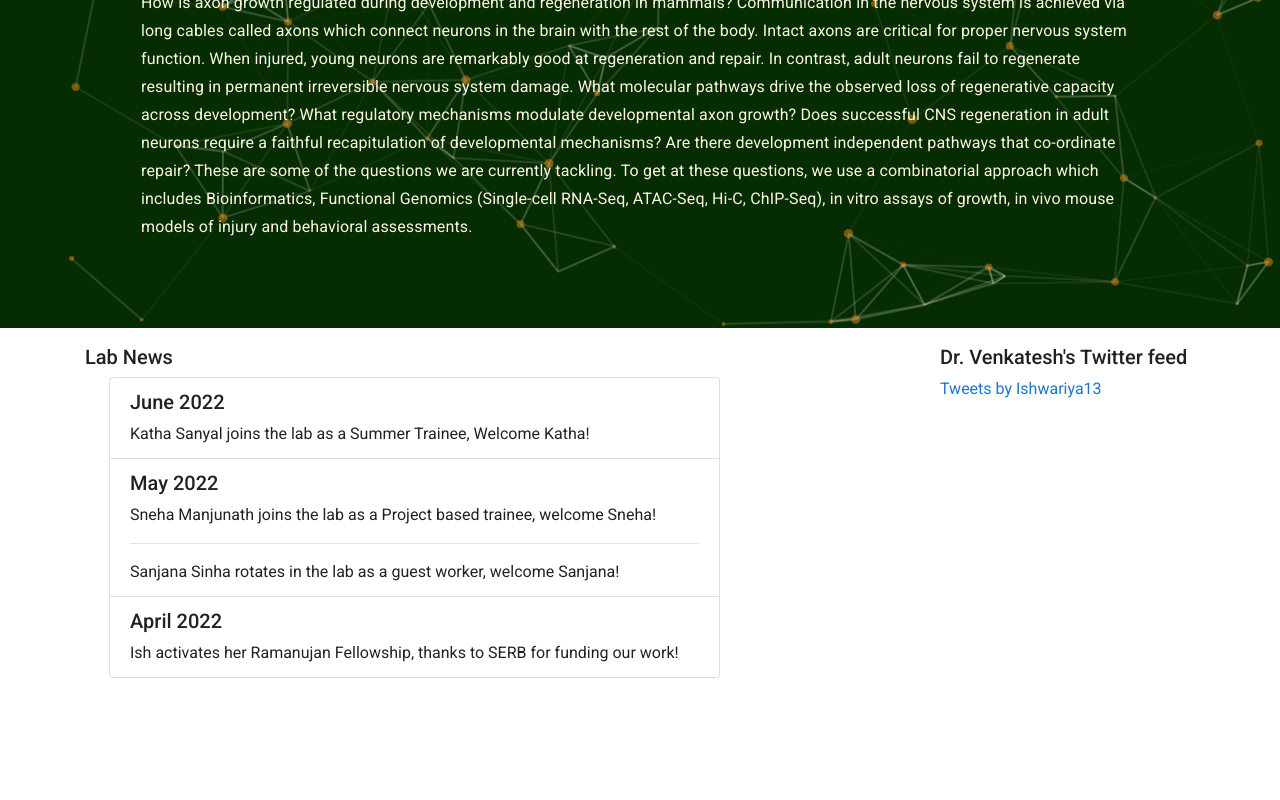
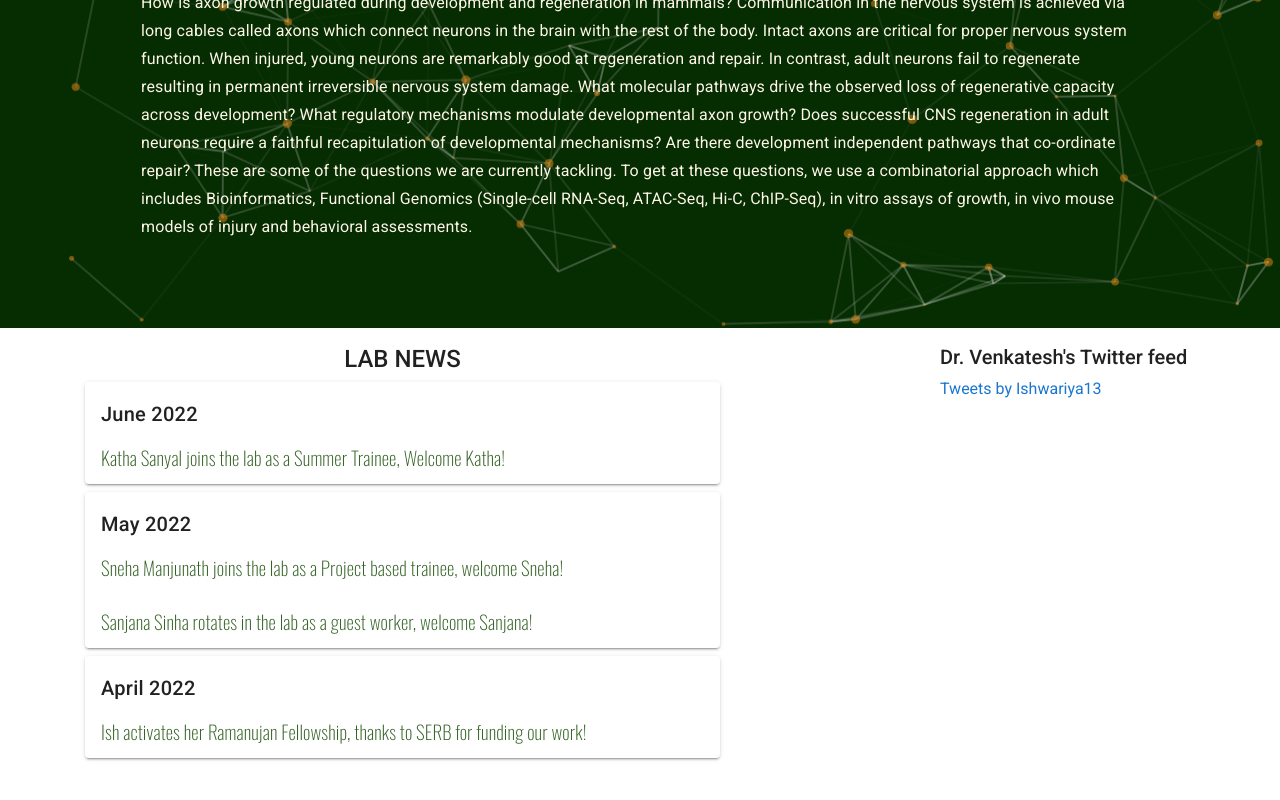
Before and after one commit to rdbcasillas/ishvenkatesh-lab, a Vue app: page / in a window 1280 px wide. Shown: the part 326-1126 px from the top of the page. Built offline with nearby package versions, Linux system fonts and the light colour scheme; what vue-particles would draw is missing.

Commit message:
improved lab news section

```diff
--- a/src/views/Home.vue
+++ b/src/views/Home.vue
@@ -38,39 +38,34 @@
           </v-col>
         </v-row>
 
-        <v-row class="mt-5">
+        <v-row class="mt-5 bottompage">
           <v-col cols="7">
-            <div>
-              <h5>Lab News</h5>
-              <ul class="list-group">
-                <li class="list-group-item">
-                  <h5>June 2022</h5>
-                  <span>
+            <h4 class="text-center">LAB NEWS</h4>
+            <v-card elevation="2">
+              <v-card-title>June 2022</v-card-title>
+              <v-card-text>
                 Katha Sanyal joins the lab as a Summer Trainee, Welcome
-                    Katha!
-                  </span>
-                </li>
-                <li class="list-group-item">
-                  <h5>May 2022</h5>
-                  <span>
+                Katha!</v-card-text
+              >
+            </v-card>
+            <v-card elevation="2" class="mt-2">
+              <v-card-title>May 2022</v-card-title>
+              <v-card-text>
                 Sneha Manjunath joins the lab as a Project based trainee,
                 welcome Sneha!
-                  </span>
-                  <hr />
-                  <span>
+              </v-card-text>
+              <v-card-text>
                 Sanjana Sinha rotates in the lab as a guest worker, welcome
                 Sanjana!
-                  </span>
-                </li>
-                <li class="list-group-item">
-                  <h5>April 2022</h5>
-                  <span>
+              </v-card-text>
+            </v-card>
+            <v-card elevation="2" class="mt-2">
+              <v-card-title>April 2022</v-card-title>
+              <v-card-text>
                 Ish activates her Ramanujan Fellowship, thanks to SERB for
                 funding our work!
-                  </span>
-                </li>
-              </ul>
-            </div>
+              </v-card-text>
+            </v-card>
           </v-col>
           <v-col cols="2"></v-col>
           <v-col cols="3">
@@ -123,4 +118,9 @@ p {
 .tweetdiv {
   height: 500px;
 }
+.v-card__text {
+  font-family: "Oswald", sans-serif !important;
+  color: #346225 !important;
+  font-size: 19px !important;
+}
 </style>
```
Lines whose indentation alone changed are shown as unchanged.
